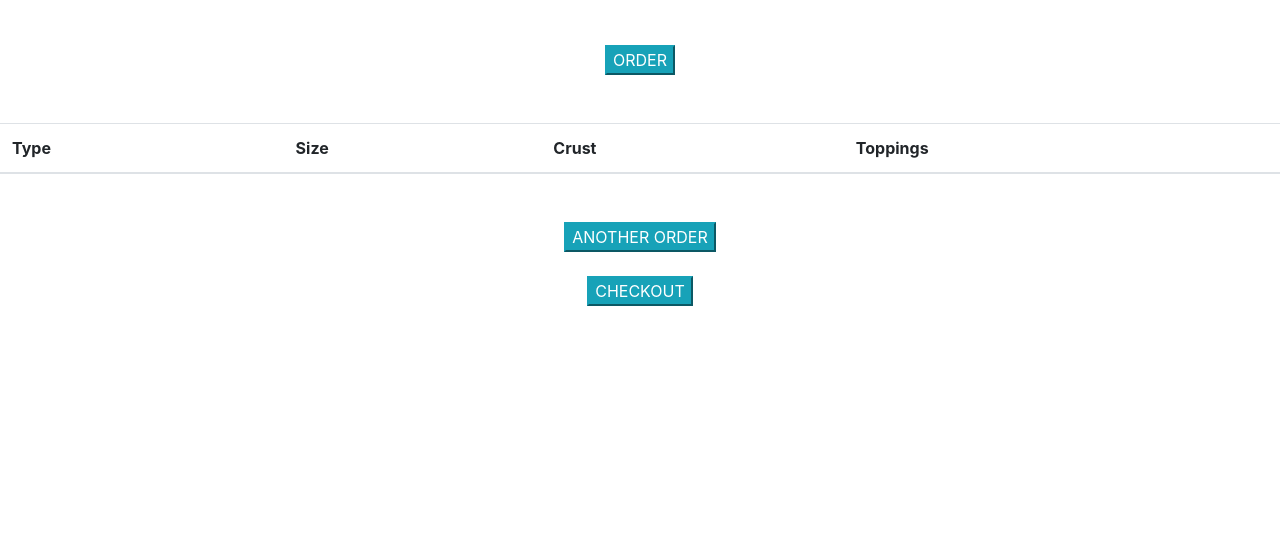
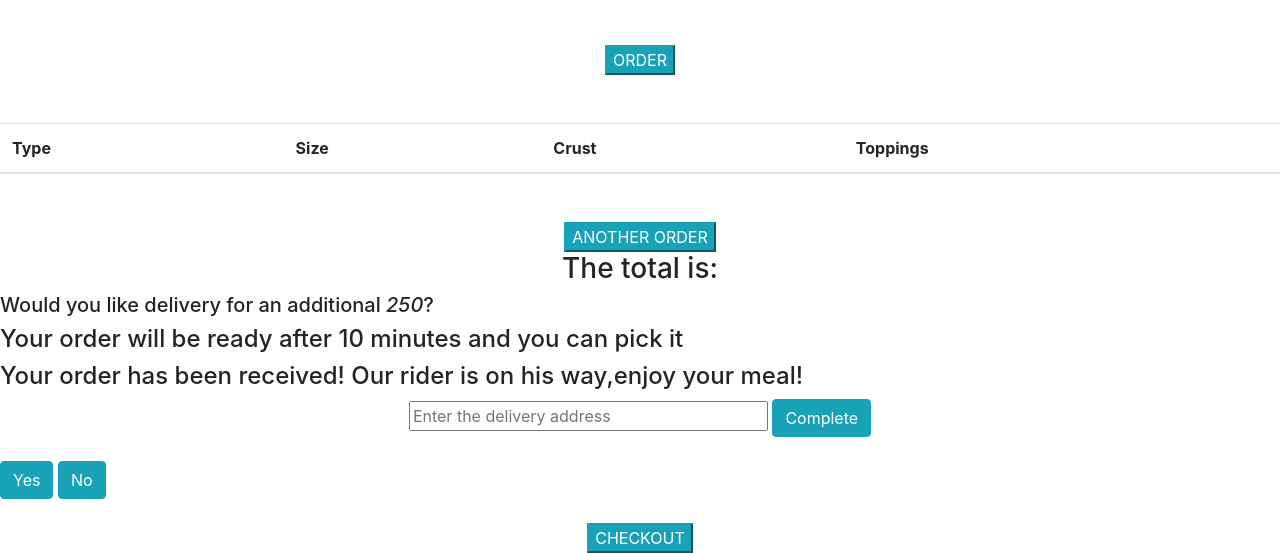
Before and after one commit to Naomi-sigu/pizza, a plain HTML site: page index.html in a window 1280 px wide. Shown: the part 690-1243 px from the top of the page. Before the commit the page ends 996 px from the top, so only its background shows below. Drawn offline with Linux system fonts and the light colour scheme.

Commit message:
add checkouts

```diff
--- a/index.html
+++ b/index.html
@@ -118,6 +118,21 @@
         <div class="text-center mt-5">
           <button class="btn-info another" type="submit">ANOTHER ORDER</button>
         </div>
+        <div class="additional-info">
+              <h3>The total is: <span></span></h3>
+              <h5>Would you like delivery for an additional <em>250</em>?</h5>
+              <h4 id="no">Your order will be ready after 10 minutes and you can pick it</h4>
+              <h4 id="yes">Your order has been received! Our rider is on his way,enjoy your meal!<span></span></h4>
+        </div>
+        <div class="location text-center">
+                 <input type="text" size="30" placeholder="Enter the delivery address"/>
+                 <button class="btn btn-info complete" type="submit">Complete</button>
+         </div>
+         <br>
+         <div>
+            <button class="btn btn-info yes" type="submit">Yes</button>
+            <button class="btn btn-info no" type="submit">No</button>
+         </div>
         <div class="text-center mt-4">
           <button class="btn-info checkout" type="submit">CHECKOUT</button>
         </div>
```
